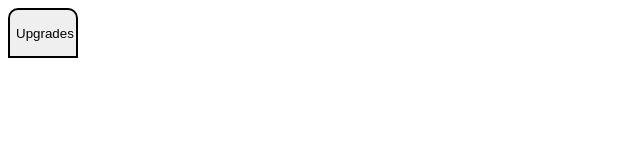
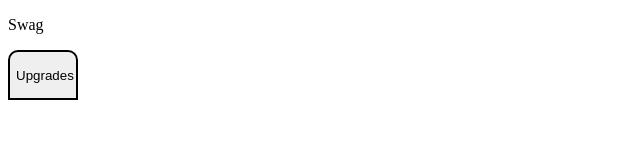
Before and after one commit to GreenNope/logicGates, a plain HTML site: page gh-pages/index.html in a window 1280 px wide. Shown: the whole page, without its empty margins (0-640 px from the left). Drawn offline with Linux system fonts and the light colour scheme.

Commit message:
Update index.html

```diff
--- a/gh-pages/index.html
+++ b/gh-pages/index.html
@@ -6,6 +6,9 @@
 </script>
 </head>
 <body>
+<p>
+Swag
+</p>
 <input type="button" value="Upgrades" class="tabButton"
 </body>
 </html>
```
